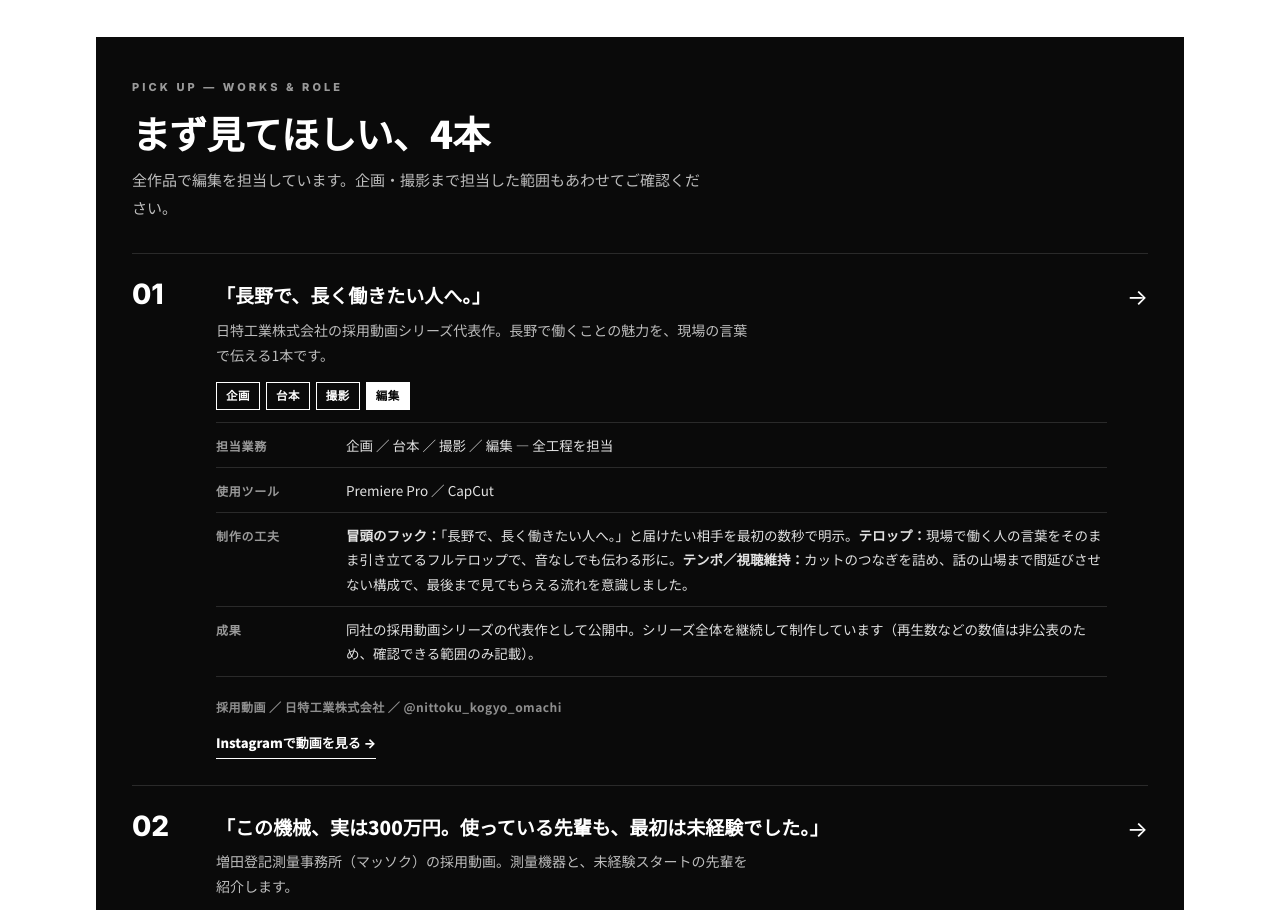
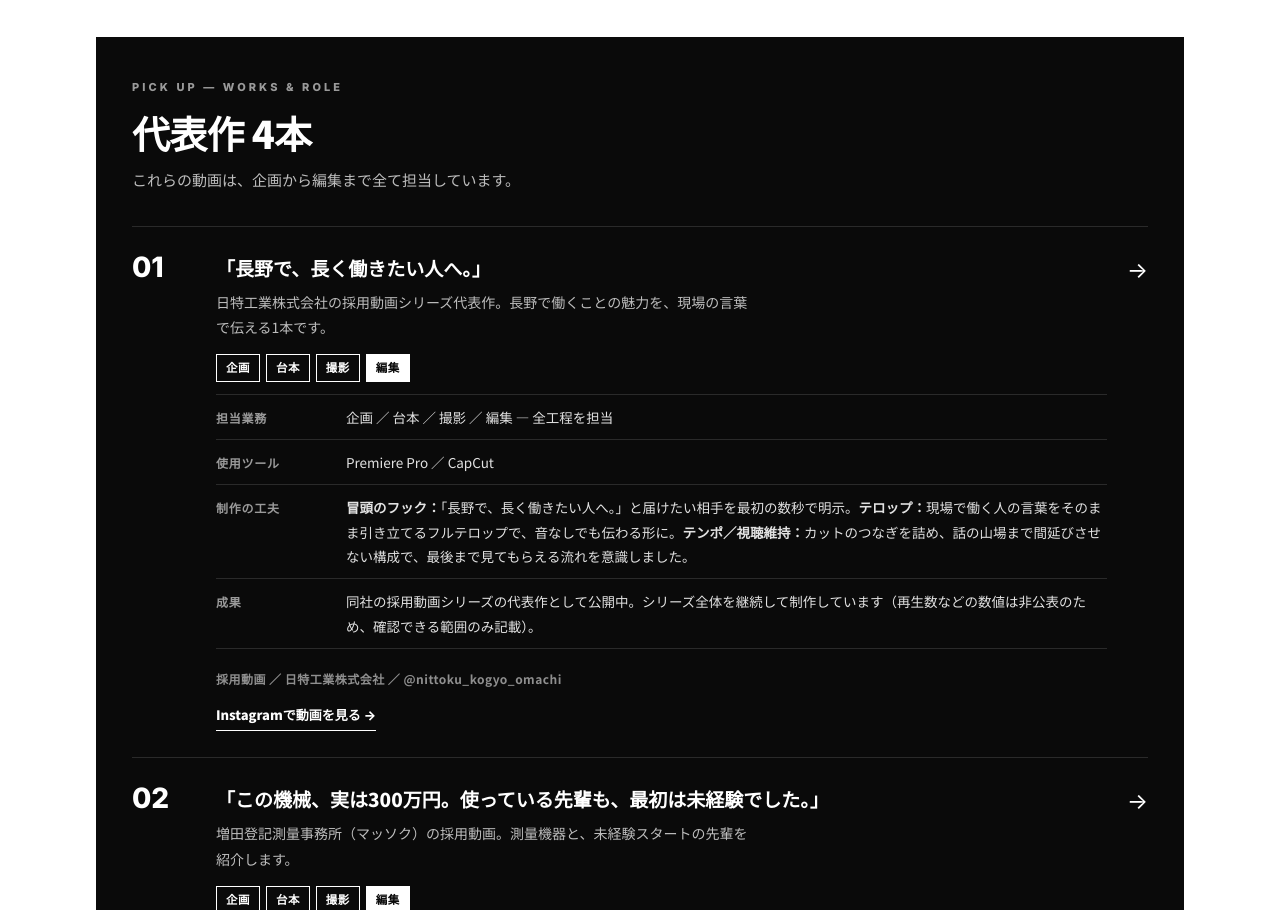
Before and after one commit to nakamurayoshiki3-cyber/nakamurayoshiki3-cyber.github.io, a plain HTML site: page index.html in a window 1280 px wide. Shown: the part 2983-3893 px from the top of the page. Drawn offline with Linux system fonts and the light colour scheme.

Commit message:
見出しを「代表作 4本」に変更し、全作品が企画から編集まで担当と明記

```diff
--- a/index.html
+++ b/index.html
@@ -327,8 +327,8 @@ section{padding:72px 0;border-top:1px solid var(--line)}
 
     <div class="pickup">
       <p class="sec-label">Pick Up — Works &amp; Role</p>
-      <h2>まず見てほしい、4本</h2>
-      <p class="pickup-lead">全作品で編集を担当しています。企画・撮影まで担当した範囲もあわせてご確認ください。</p>
+      <h2>代表作 4本</h2>
+      <p class="pickup-lead">これらの動画は、企画から編集まで全て担当しています。</p>
       <div class="pick-list">
 
         <article class="pick-item">
```
